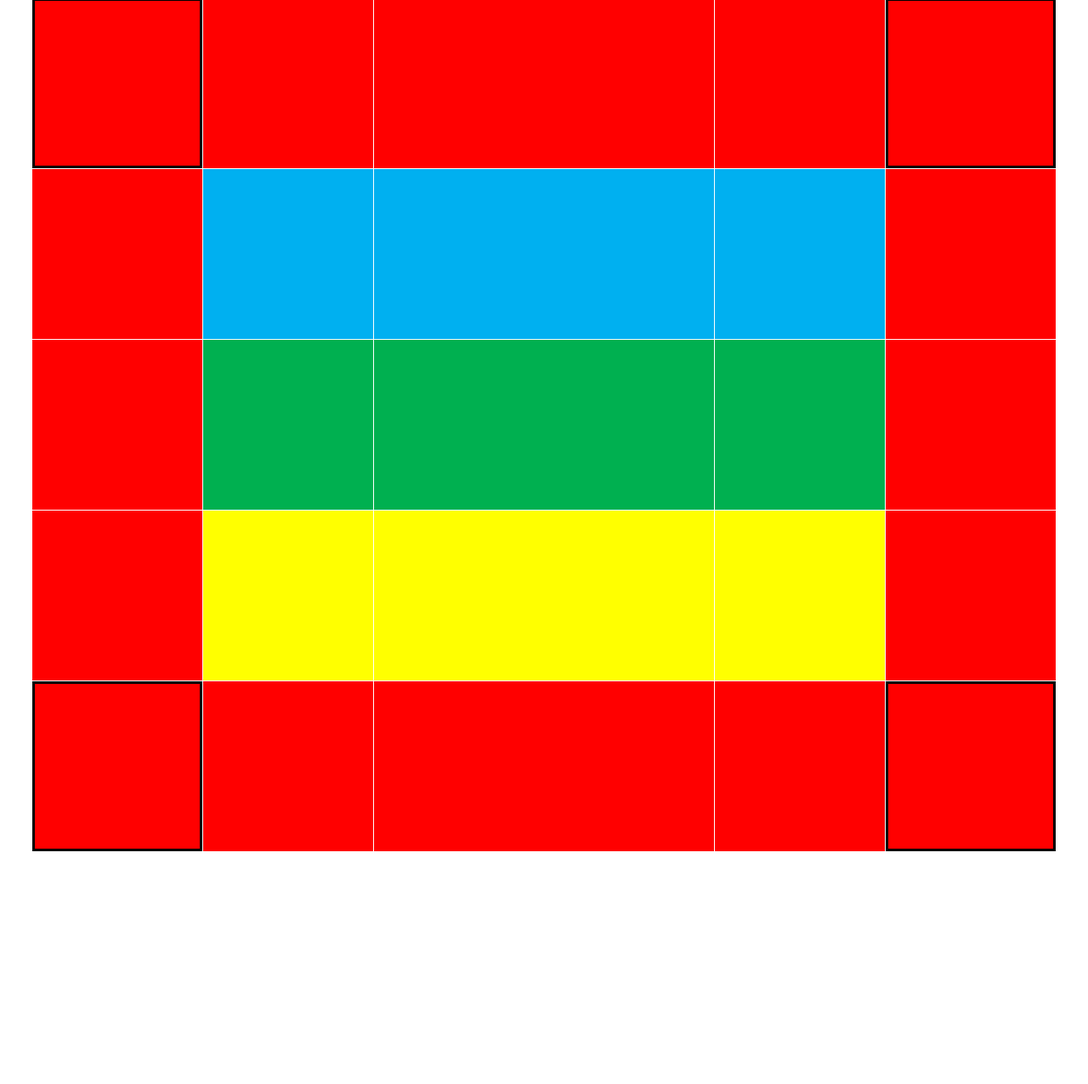
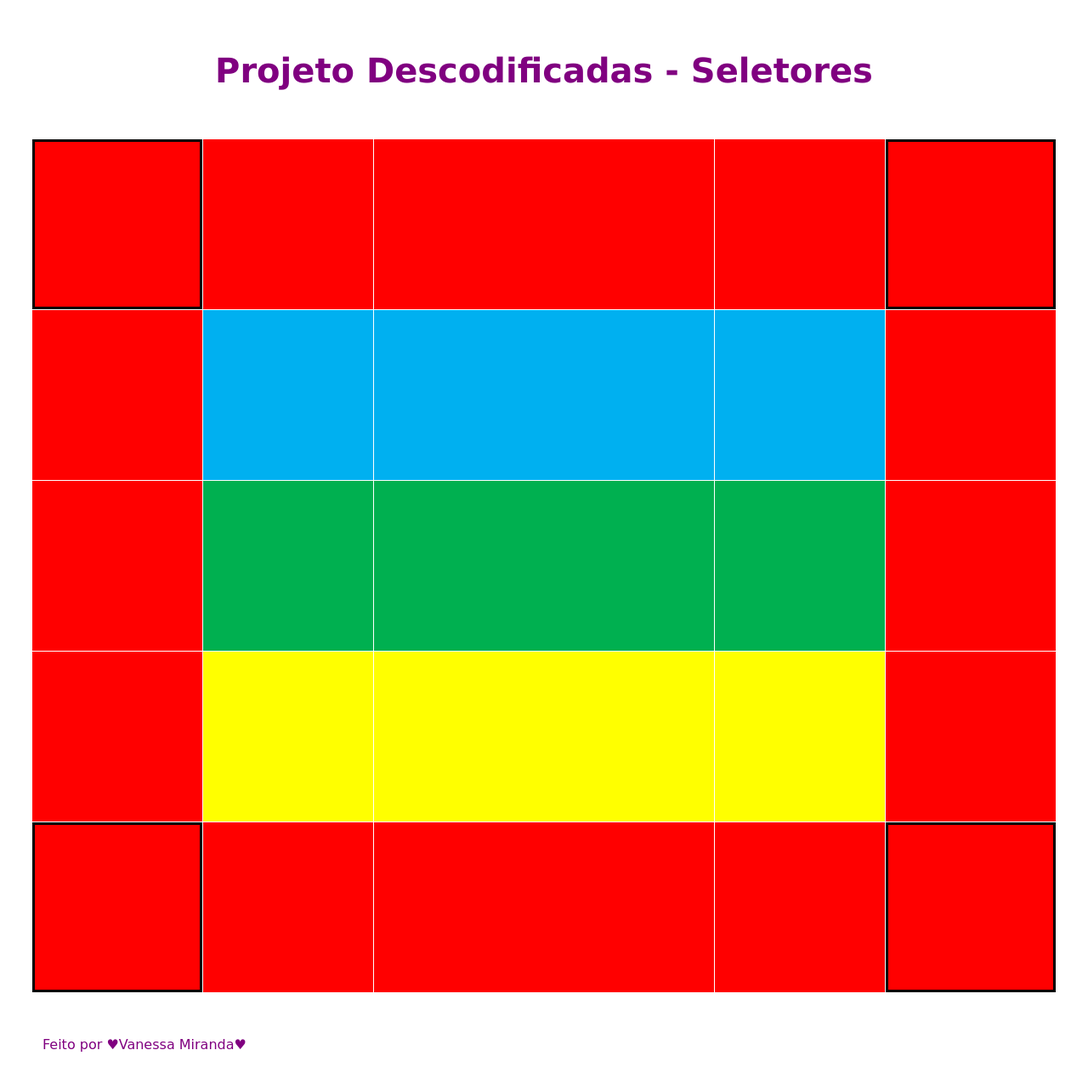
Before and after one commit to VanessaGoncalvesMiranda/Seletores, a plain HTML site: page index.html in a window 1280 px wide. Shown: the whole page at 85% size. Before the commit the page ends 1004 px from the top, so only its background shows below. Drawn offline with Linux system fonts and the light colour scheme.

Commit message:
Projeto Seletores

```diff
--- a/index.html
+++ b/index.html
@@ -7,6 +7,9 @@
     <link rel="stylesheet" href="style.css" />
   </head>
   <body>
+
+    <h1>Projeto Descodificadas - Seletores</h1>
+
 
     <section>
       <div id="corner"></div>
@@ -54,4 +57,6 @@
     </section>
 
   </body>
+
+  <footer>Feito por ♥Vanessa Miranda♥</footer>
 </html>
--- a/style.css
+++ b/style.css
@@ -2,6 +2,14 @@
     margin: 0;
     padding: 0;
     box-sizing: border-box;
+}
+
+h1 {
+    font-family: Verdana, Geneva, Tahoma, sans-serif;
+    font-size: 2.5em;
+    text-align: center;
+    color: purple;
+    margin: 60px;
 }
 
 section {
@@ -39,3 +47,9 @@ div {
 .verde {
     background-color: #00B050;
 }
+
+footer {
+    font-family: cursive;
+    color: purple;
+    margin:50px;
+}
```
